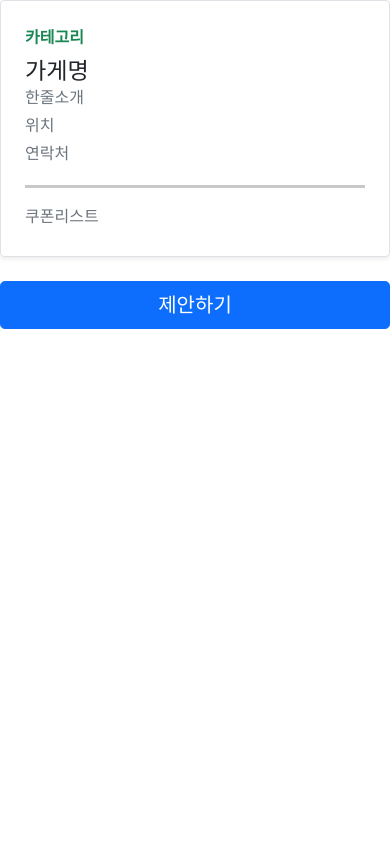
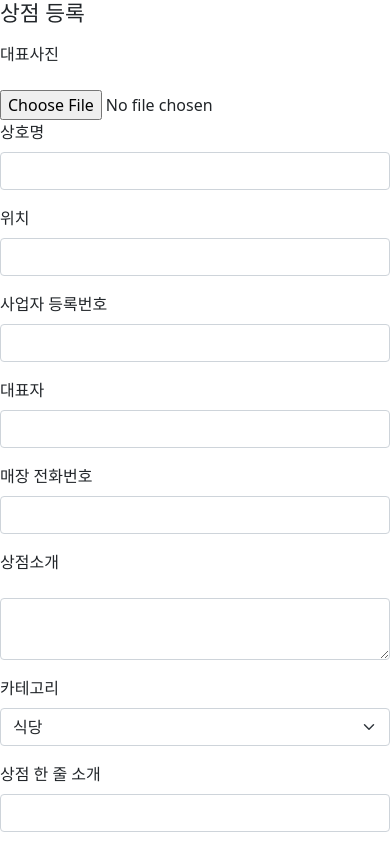
Before and after one commit to miinsun/sosohan_halin, a React (Create React App) app: page /storelist in a window 390 px wide. Shown: the top 844 px of the page. Built offline with nearby package versions, Linux system fonts and the light colour scheme.

Commit message:
[ADD] Store 등록 수정 삭제 구현

```diff
--- a/src/index.js
+++ b/src/index.js
@@ -3,13 +3,15 @@ import ReactDOM from "react-dom";
 import reportWebVitals from "./reportWebVitals";
 // import App from "./App";
 // import StoreList from "./pages/storeList/StoreList";
-import StoreDetail from "./pages/storeDetail/StoreDetail";
+// import StoreDetail from "./pages/storeDetail/StoreDetail";
+import StoreRegistration from "./pages/storeRegistration/StoreRegistration";
+// import MyStorePrint from "./pages/storeDeleteModifications/StoreDeleteModifications";
 // eslint-disable-next-line import/no-unresolved
 import "bootstrap/dist/css/bootstrap.min.css";
 
 ReactDOM.render(
   <React.StrictMode>
-    <StoreDetail />
+    <StoreRegistration />
   </React.StrictMode>,
   document.getElementById("root"),
 );
--- a/src/pages/storeDetail/StoreDetail.js
+++ b/src/pages/storeDetail/StoreDetail.js
@@ -1,3 +1,4 @@
+/* eslint-disable import/no-named-as-default */
 import React from "react";
 import StoreInformation from "./components/StoreInformation";
 import OneButton from "./components/OneButton";
@@ -5,7 +6,7 @@ import OneButton from "./components/OneButton";
 const StoreDetail = () => (
   <div>
     <StoreInformation />
-    <OneButton title="제안하기" />
+    <OneButton type="button" title="제안하기" />
   </div>
 );
 
--- a/src/pages/storeDetail/components/OneButton.js
+++ b/src/pages/storeDetail/components/OneButton.js
@@ -1,3 +1,4 @@
+/* eslint-disable react/button-has-type */
 /* eslint-disable react/prop-types */
 /* eslint-disable no-undef */
 /* eslint-disable react/destructuring-assignment */
@@ -7,7 +8,7 @@ export class OneButton extends Component {
   render() {
     return (
       <div>
-        <button className="w-100 btn btn-lg btn-primary" type="button">{this.props.title}</button>
+        <button className="w-100 btn btn-lg btn-primary" type="{this.props.type}">{this.props.title}</button>
       </div>
     );
   }
--- a/src/pages/storeRegistration/StoreRegistration.js
+++ b/src/pages/storeRegistration/StoreRegistration.js
@@ -0,0 +1,11 @@
+/* eslint-disable import/no-named-as-default */
+import React from "react";
+import MyStoreRegi from "./components/MyStoreRegi";
+
+const StoreRegistration = () => (
+  <div>
+    <MyStoreRegi />
+  </div>
+);
+
+export default StoreRegistration;
--- a/src/pages/storeRegistration/components/MyStoreRegi.js
+++ b/src/pages/storeRegistration/components/MyStoreRegi.js
@@ -0,0 +1,73 @@
+/* eslint-disable max-len */
+/* eslint-disable jsx-a11y/alt-text */
+/* eslint-disable react/void-dom-elements-no-children */
+/* eslint-disable jsx-a11y/label-has-associated-control */
+import React, { Component } from "react";
+
+export class MyStoreRegi extends Component {
+  render() {
+    return (
+      <div>
+
+        <div className="col-md-7 col-lg-8">
+          <h4 className="mb-3">상점 등록</h4>
+          <form className="needs-validation" noValidate>
+            <div className="col-12">
+              <label htmlFor="photo" className="form-label">대표사진</label> <p />
+              <input type="file" name="FileName" />
+            </div>
+            <div className="row g-3">
+              <div className="col-12">
+                <label htmlFor="name" className="form-label">상호명</label>
+                <input type="text" className="form-control" id="address" required />
+              </div>
+              <div className="col-12">
+                <label htmlFor="address" className="form-label">위치</label>
+                <input type="text" className="form-control" id="address" required />
+              </div>
+              <div className="col-12">
+                <label htmlFor="registrationNum" className="form-label">사업자 등록번호</label>
+                <input type="text" className="form-control" id="address" required />
+              </div>
+              <div className="col-12">
+                <label htmlFor="representative" className="form-label">대표자</label>
+                <input type="text" className="form-control" id="address" required />
+              </div>
+              <div className="col-12">
+                <label htmlFor="phone" className="form-label">매장 전화번호</label>
+                <input type="text" className="form-control" id="address" required />
+              </div>
+              <div className="col-12">
+                <label htmlFor="introduction" className="form-label">상점소개</label><p />
+                <textarea className="form-control" name="introduction" />
+              </div>
+              <div className="col-12">
+                <label htmlFor="category" className="form-label">카테고리</label>
+                <select className="form-select" id="country" required>
+                  <option>식당</option>
+                  <option>카페</option>
+                  <option>놀거리</option>
+                </select>
+              </div>
+              <div className="col-12">
+                <label htmlFor="shortIntroduction" className="form-label">상점 한 줄 소개</label>
+                <input type="text" className="form-control" id="address" required />
+              </div>
+              <div className="col-12">
+                <label htmlFor="website" className="form-label">웹 사이트 주소</label>
+                <input type="text" className="form-control" id="address" required />
+              </div>
+
+              <hr className="my-4" />
+
+              <button className="w-100 btn btn-primary btn-lg" type="submit">등록</button>
+            </div>
+          </form>
+        </div>
+
+      </div>
+    );
+  }
+}
+
+export default MyStoreRegi;
```
Also changed, not shown: src/pages/storeDeleteModifications/StoreDeleteModifications.js (+11 -0 lines), src/pages/storeDeleteModifications/components/MyStorePrint.js (+24 -0 lines).
